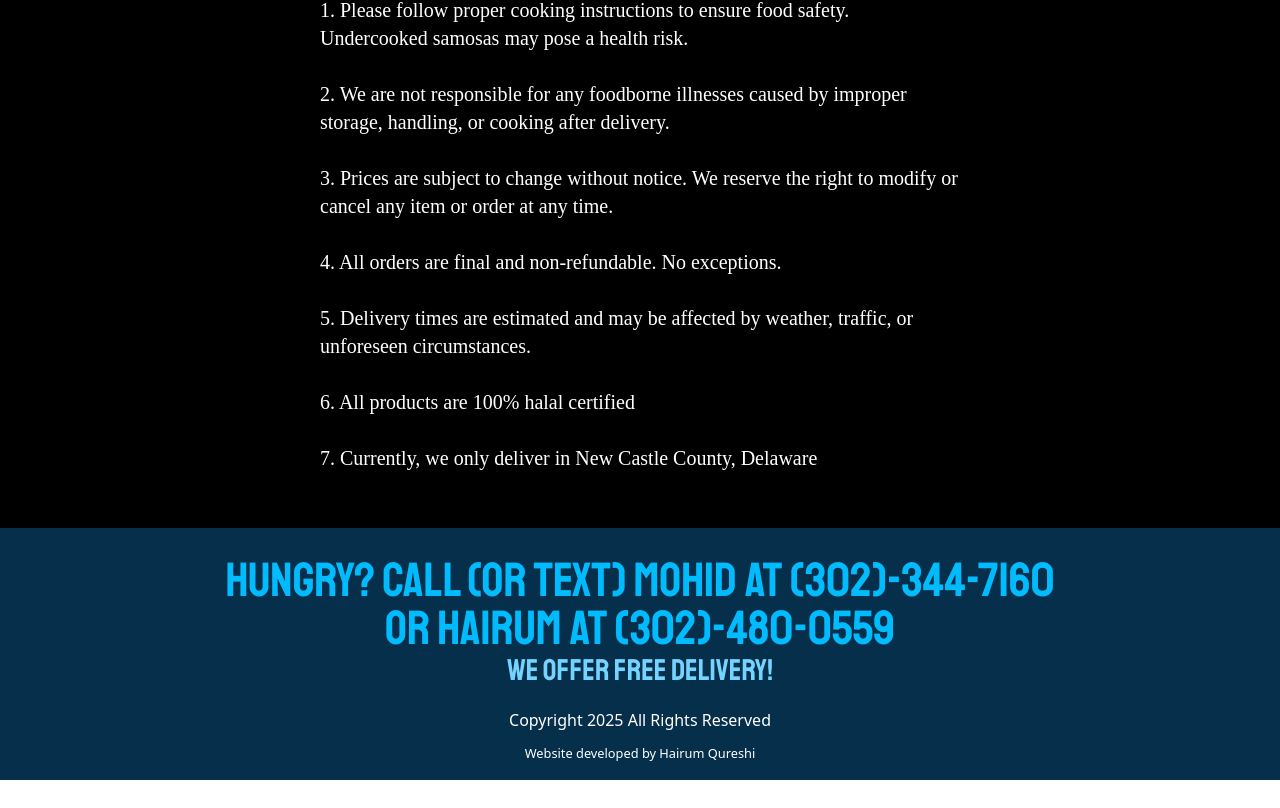
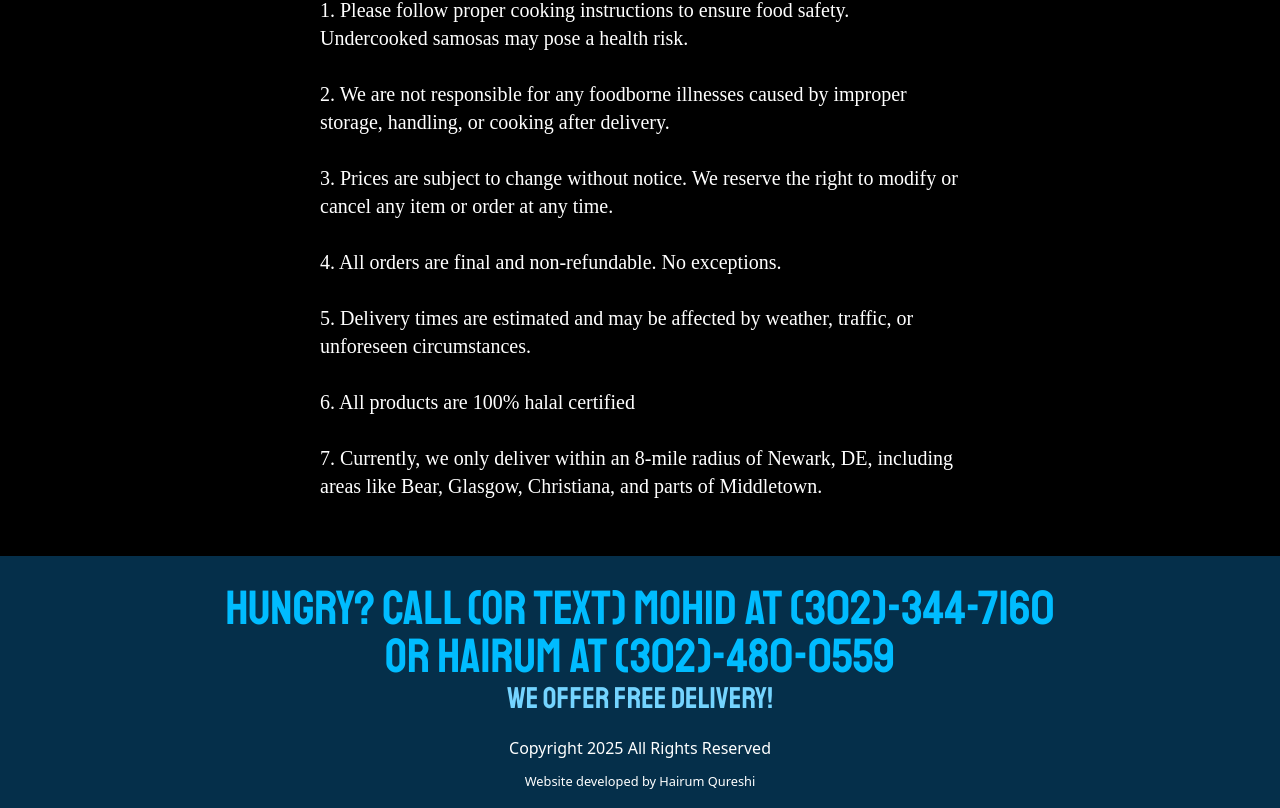
Before and after one commit to Hairum-Qureshi/halalsters-website, a React (Vite) app: page / in a window 1280 px wide. Shown: the part 1067-1875 px from the top of the page. Before the commit the page ends 1847 px from the top, so only its background shows below. Built offline with nearby package versions, Linux system fonts and the light colour scheme; a web font is replaced by a local one.

Commit message:
updated delivery location

```diff
--- a/src/components/App.tsx
+++ b/src/components/App.tsx
@@ -200,7 +200,7 @@ export default function App() {
 							<p>6. All products are 100% halal certified</p>
 							<br />
 							<p>
-								7. Currently, we only deliver in New Castle County, Delaware
+								7. Currently, we only deliver within an 8-mile radius of Newark, DE, including areas like Bear, Glasgow, Christiana, and parts of Middletown.
 							</p>
 						</div>
 					</div>
```
